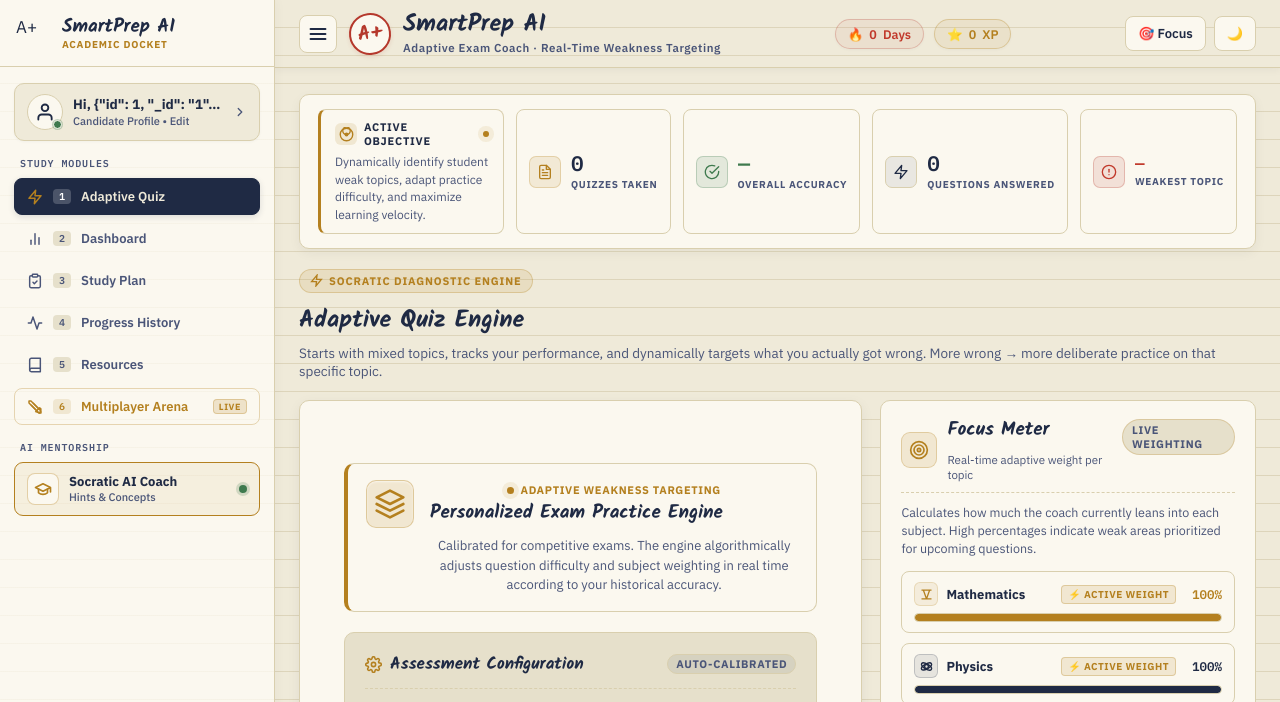
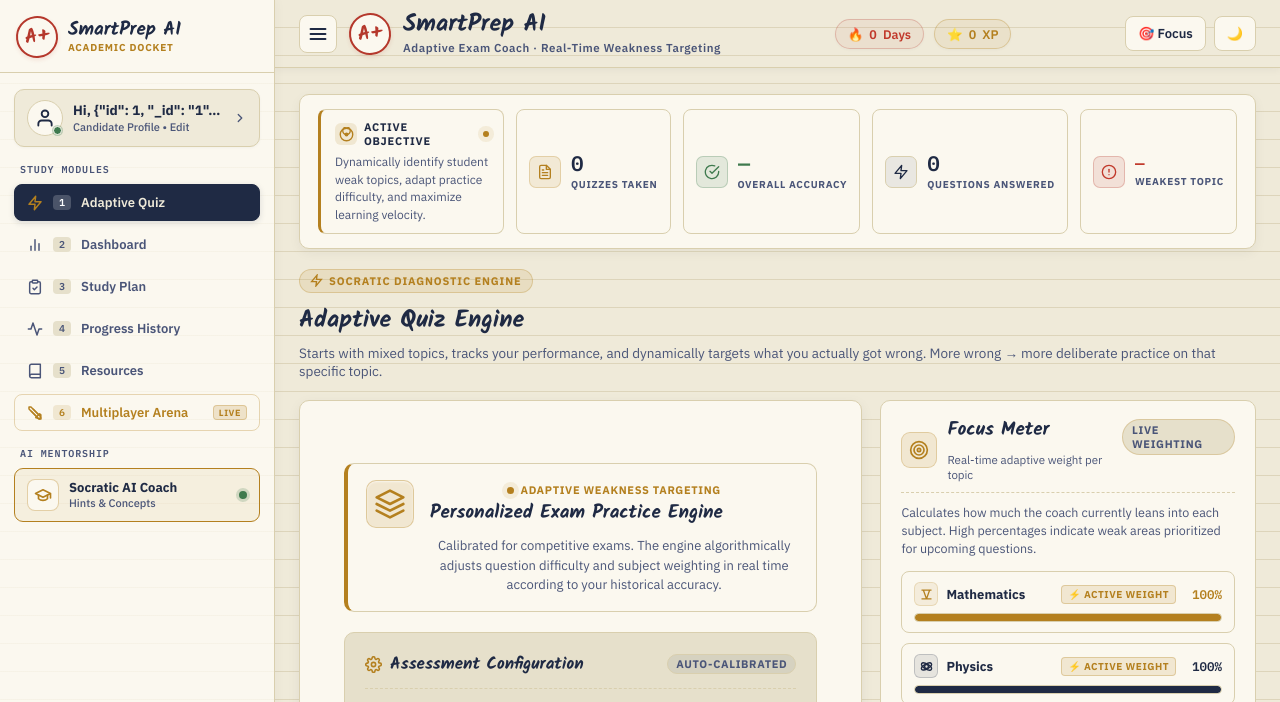
Before and after one commit to Sujal-2005-Code/Adaptive-Exam-Coach, a website: page frontend/index.html in a window 1280 px wide. Shown: the top 702 px of the page. Drawn offline with nearby package versions, Linux system fonts and the light colour scheme; no server answers; sample sign-in values are in the browser's storage.

Commit message:
Enclose sidebar A+ logo in red circular stamp matching the home page design

```diff
--- a/frontend/index.html
+++ b/frontend/index.html
@@ -4,7 +4,7 @@
 <meta charset="UTF-8">
 <meta name="viewport" content="width=device-width, initial-scale=1.0">
 <title>SmartPrep AI - Adaptive Exam Coach</title>
-<link rel="stylesheet" href="styles.css">
+<link rel="stylesheet" href="styles.css?v=1.1">
 <link rel="icon" href="assets/AEC logo.png">
 <script src="https://cdn.jsdelivr.net/npm/marked/marked.min.js"></script>
 <script src="https://cdn.jsdelivr.net/npm/mermaid/dist/mermaid.min.js"></script>
--- a/frontend/styles.css
+++ b/frontend/styles.css
@@ -126,9 +126,21 @@ body.sidebar-open .sidebar-backdrop {
   color: inherit;
 }
 .sidebar-stamp {
-  width: 36px;
-  height: 36px;
-  font-size: 17px;
+  width: 40px;
+  height: 40px;
+  border-radius: 50%;
+  border: 2.5px solid var(--red);
+  color: var(--red);
+  display: flex;
+  align-items: center;
+  justify-content: center;
+  font-family: 'Kalam', cursive;
+  font-weight: 700;
+  font-size: 19px;
+  transform: rotate(-7deg);
+  flex-shrink: 0;
+  background: rgba(181, 56, 44, 0.04);
+  box-shadow: 0 2px 4px rgba(181, 56, 44, 0.12);
 }
 .sidebar-brand-title {
   font-family: 'Kalam', cursive;
@@ -540,7 +552,7 @@ body.sidebar-open .sidebar-backdrop {
   text-decoration:none;
   color:inherit;
 }
-.brand .stamp{
+.stamp, .brand .stamp{
   width:42px;
   height:42px;
   border-radius:50%;
```
